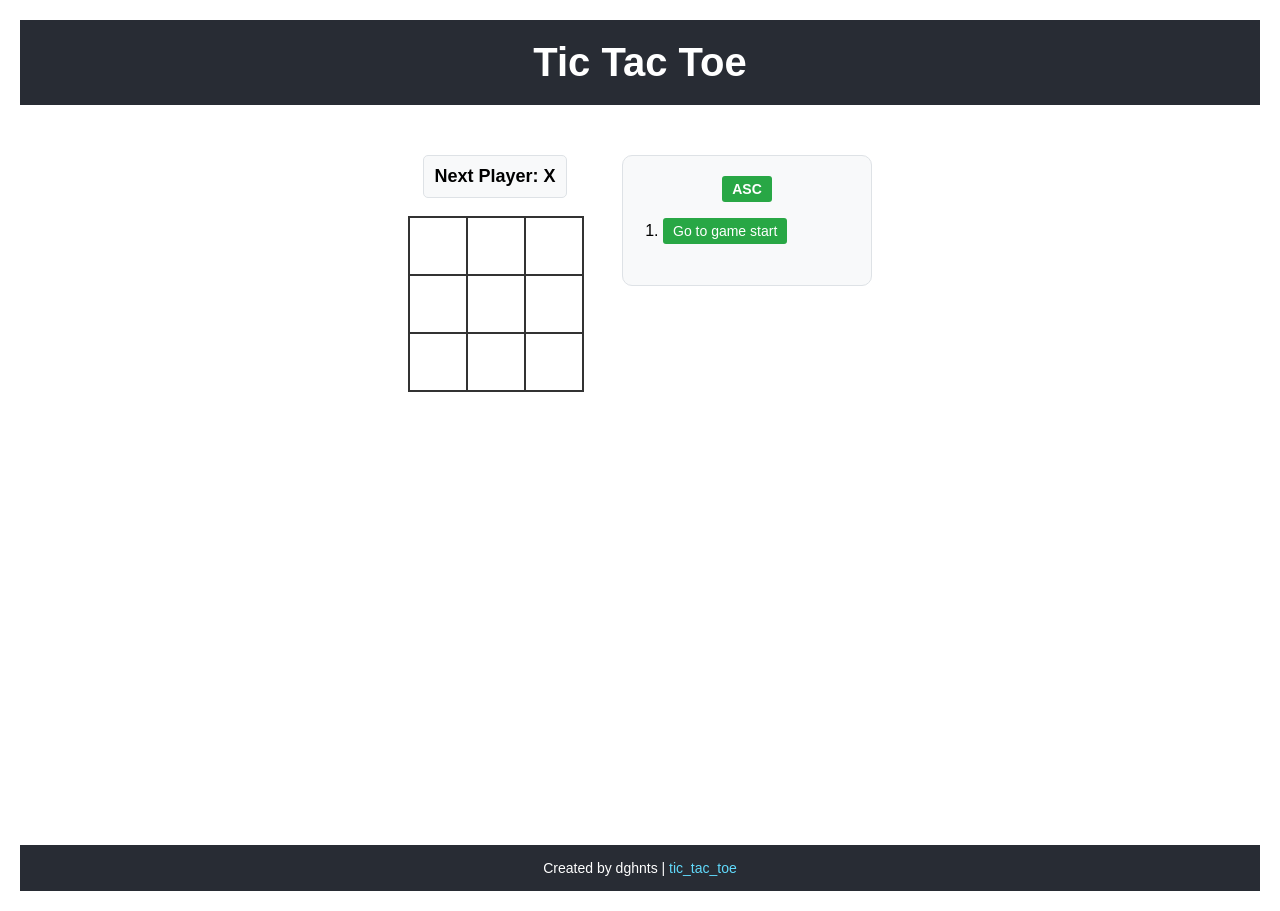
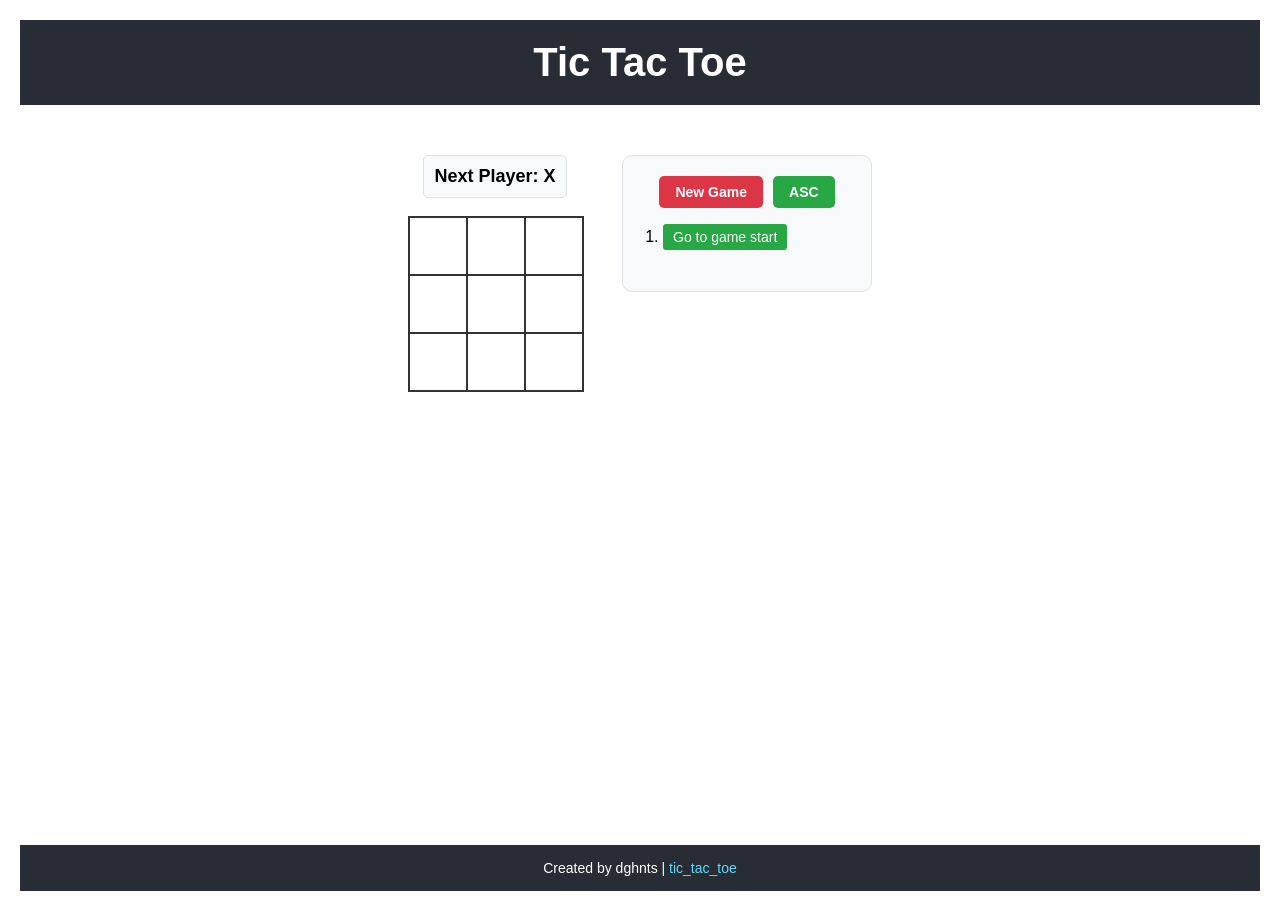
Before and after one commit to dghnts/tic_tac_toe, a React (Create React App) app: page / in a window 1280 px wide. Built offline with nearby package versions, Linux system fonts and the light colour scheme.

Commit message:
新機能追加: New Gameボタンでゲームリセット機能

```diff
--- a/src/App.js
+++ b/src/App.js
@@ -85,7 +85,7 @@ function calculateWinner(squares) {
 }
 
 function ToggleButton({ isAsc, onToggle }) {
-    return <button onClick={onToggle}>{isAsc ? "ASC" : "DESC"}</button>;
+    return <button className="toggle-button" onClick={onToggle}>{isAsc ? "ASC" : "DESC"}</button>;
 }
 
 function formatPosition(position) {
@@ -126,6 +126,11 @@ export default function Game() {
 
     function jumpTo(nextMove) {
         setCurrentMove(nextMove);
+    }
+
+    function resetGame() {
+        setHistory([{ squares: Array(9).fill(null), position: null }]);
+        setCurrentMove(0);
     }
 
     const moves = history.map((step, move) => {
@@ -171,7 +176,10 @@ export default function Game() {
                     />
                 </div>
                 <div className="game-info">
-                    <div className="toggle-button">
+                    <div className="game-controls">
+                        <button className="reset-button" onClick={resetGame}>
+                            New Game
+                        </button>
                         <ToggleButton
                             isAsc={isAsc}
                             onToggle={() => setIsAsc((prev) => !prev)}
--- a/src/styles.css
+++ b/src/styles.css
@@ -130,24 +130,42 @@ body {
   border: 1px solid #dee2e6;
 }
 
-.toggle-button {
+.game-controls {
   margin-bottom: 15px;
   text-align: center;
+  display: flex;
+  gap: 10px;
+  justify-content: center;
 }
 
-.toggle-button button {
+.reset-button {
   padding: 8px 16px;
   font-size: 14px;
   font-weight: bold;
-  background-color: #007bff;
+  background-color: #dc3545;
   color: white;
   border: none;
   border-radius: 5px;
   cursor: pointer;
 }
 
-.toggle-button button:hover {
-  background-color: #0056b3;
+.reset-button:hover {
+  background-color: #c82333;
+}
+
+.toggle-button {
+  padding: 8px 16px;
+  font-size: 14px;
+  font-weight: bold;
+  background-color: #28a745;
+  color: white;
+  border: none;
+  border-radius: 5px;
+  cursor: pointer;
+}
+
+.toggle-button:hover {
+  background-color: #1e7e34;;
 }
 
 .square.highlight {
@@ -165,7 +183,7 @@ body {
   margin-bottom: 5px;
 }
 
-.game-info button {
+.game-info ol button {
   padding: 5px 10px;
   font-size: 14px;
   background-color: #28a745;
@@ -175,7 +193,7 @@ body {
   cursor: pointer;
 }
 
-.game-info button:hover {
+.game-info ol button:hover {
   background-color: #1e7e34;
 }
 
```
